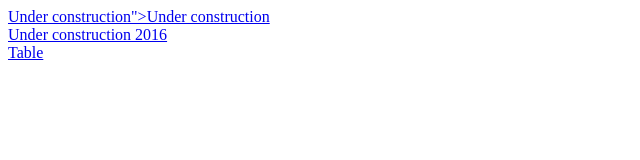
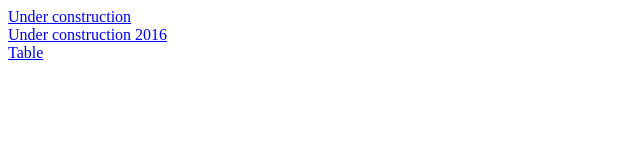
Before and after one commit to nuclearinfo/nuclearinfo.github.io, a plain HTML site: page index.html in a window 1280 px wide. Shown: the whole page, without its empty margins (0-640 px from the left). Drawn offline with Linux system fonts and the light colour scheme.

Commit message:
Update index.html

```diff
--- a/index.html
+++ b/index.html
@@ -2,7 +2,7 @@
 
 <body>
 
-  <a href="https://nuclearinfo.github.io/2017.html">Under construction">Under construction</a><br>
+  <a href="https://nuclearinfo.github.io/2017.html">Under construction</a><br>
 
   <a href="https://nuclearinfo.github.io/construction2016/diagram.html">Under construction 2016</a><br>
 
```
